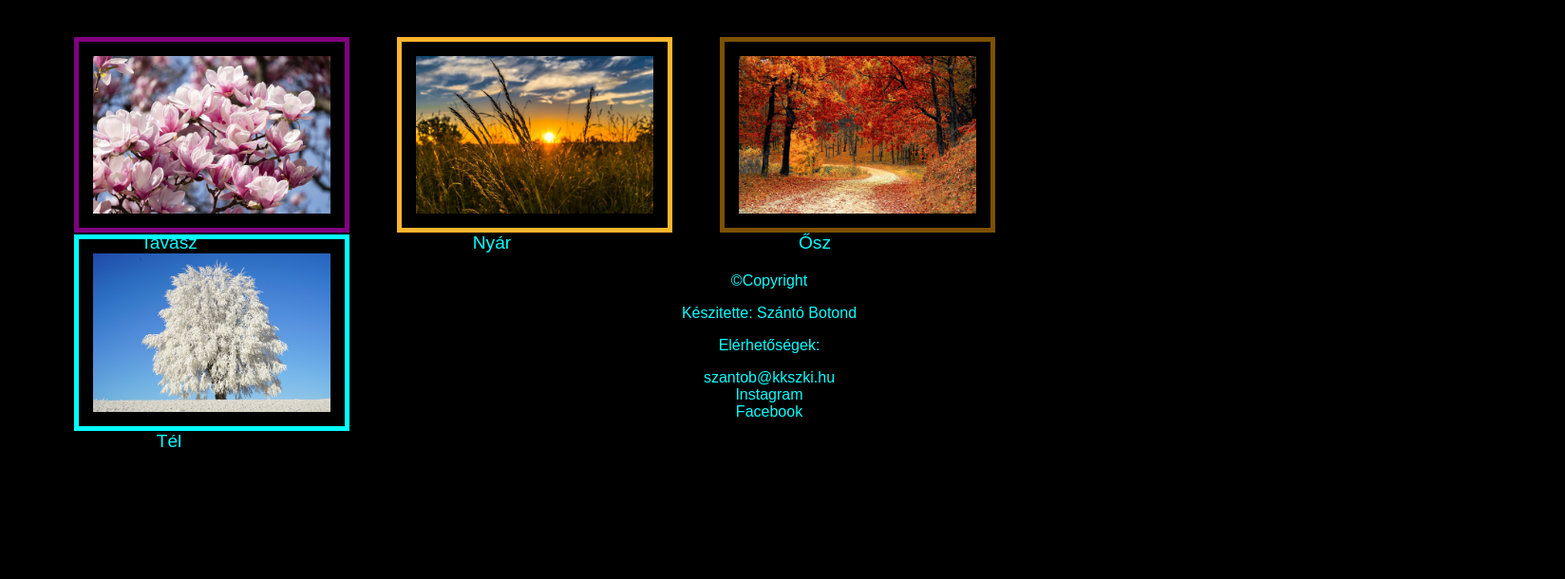
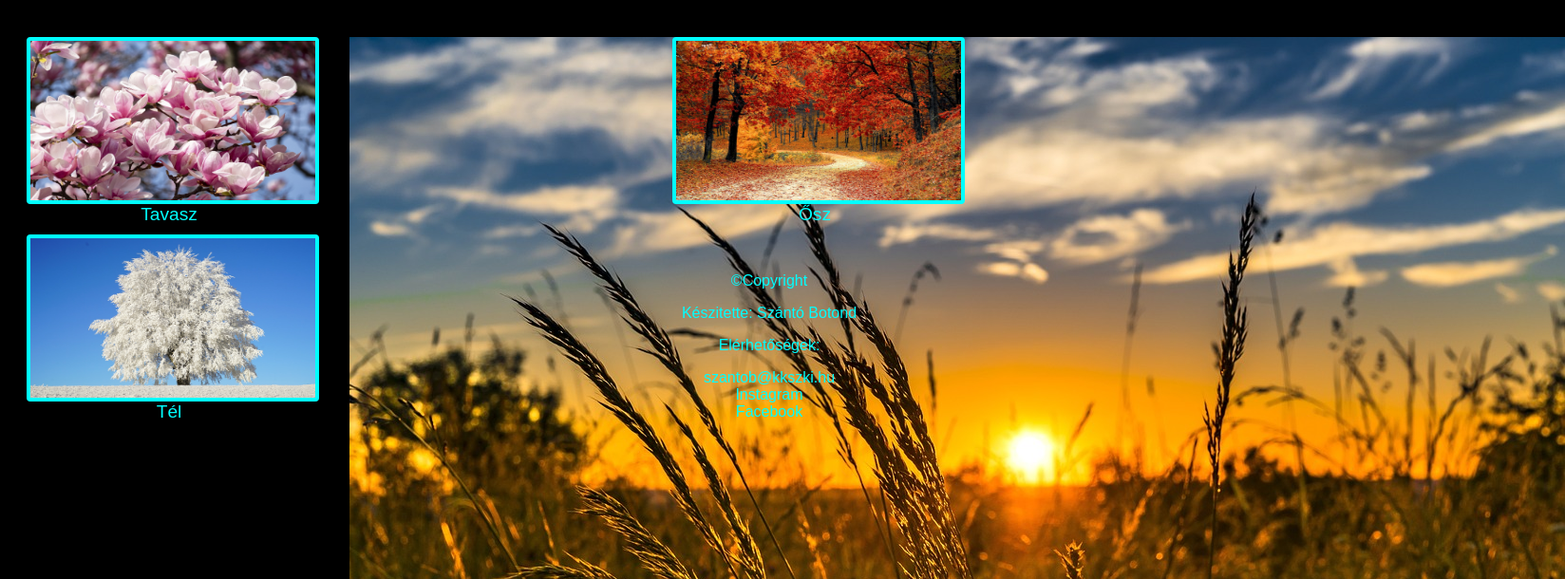
Before and after one commit to Szantobotond/web, a plain HTML site: page evszak.html in a window 1280 px wide. Shown: the part 118-728 px from the top of the page at 95% size, 1648 px wide, since content can reach past the window. Drawn offline with Linux system fonts and the light colour scheme.

Commit message:
Évszakok

```diff
--- a/evszak.html
+++ b/evszak.html
@@ -39,14 +39,14 @@
         </div>
 
         <div id="div1">
-                <img style="float: left;" src="img/nyár.jpg" id="kepek2">
+                <img style="float: left;" src="img/nyár.jpg" class="kepek1">
                 <br>
                 <br>
                 <p class="evszakokszoveg">Nyár</p>
         </div>
 
         <div id="div1">
-                <img style="float: left;" src="img/Ősz2.jpg" id="kepek3">
+                <img style="float: left;" src="img/Ősz2.jpg" id="kepek1">
                 <br>
                 <br>
                 <p class="evszakokszoveg">Ősz</p>
@@ -55,7 +55,7 @@
         </div>
 
         <div id="div1">
-                <img style="float: left;" src="img/tél.jpg" id="kepek4">
+                <img style="float: left;" src="img/tél.jpg" id="kepek1">
                 <br>
                 <br>
                 <p class="evszakokszoveg">Tél</p>
--- a/style.css
+++ b/style.css
@@ -81,60 +81,13 @@ hr{
     width: 1500px;
 }
 
-#kepek4:hover{
-    transform: scale(1.2, 1.2);
-    background-color: aqua;
-}
-
-#kepek1:hover{
-    transform: scale(1.2, 1.2);
-    background-color: purple;
-}
-
-#kepek2:hover{
-    transform: scale(1.2, 1.2);
-    background-color: rgb(255, 182, 46)
-}
-
-#kepek3:hover{
-    transform: scale(1.2, 1.2);
-    background-color: rgb(125, 81, 0);
-}
-
 #kepek1{
-    padding: 15px;
-    width: 250px;
-    margin: 0 0 0 50px;
+    border: aqua solid 4px;
+    border-radius: 4px;
+    width: 300px;
+    height: 168px;
     display: block;
-    transition: 3s;
-    border: 5px purple solid;
-}
-
-#kepek2{
-    padding: 15px;
-    width: 250px;
-    margin: 0 0 0 50px;
-    display: block;
-    transition: 3s;
-    border: 5px rgb(255, 182, 46) solid;
-}
-
-#kepek3{
-    border: 5px rgb(125, 81, 0) solid;
-    padding: 15px;
-    width: 250px;
-    margin: 0 0 0 50px;
-    display: block;
-    transition: 3s;
-}
-
-#kepek4{
-    border: 5px aqua solid;
-    padding: 15px;
-    width: 250px;
-    margin: 0 0 0 50px;
-    display: block;
-    transition: 3s;
+    margin: auto;
 }
 
 .evszakokszoveg{
@@ -150,3 +103,7 @@ hr{
     float: left;
     margin: 20px;
 }
+
+#div1:hover{
+    transform:  scale(1.2, 1.2);
+}
```
